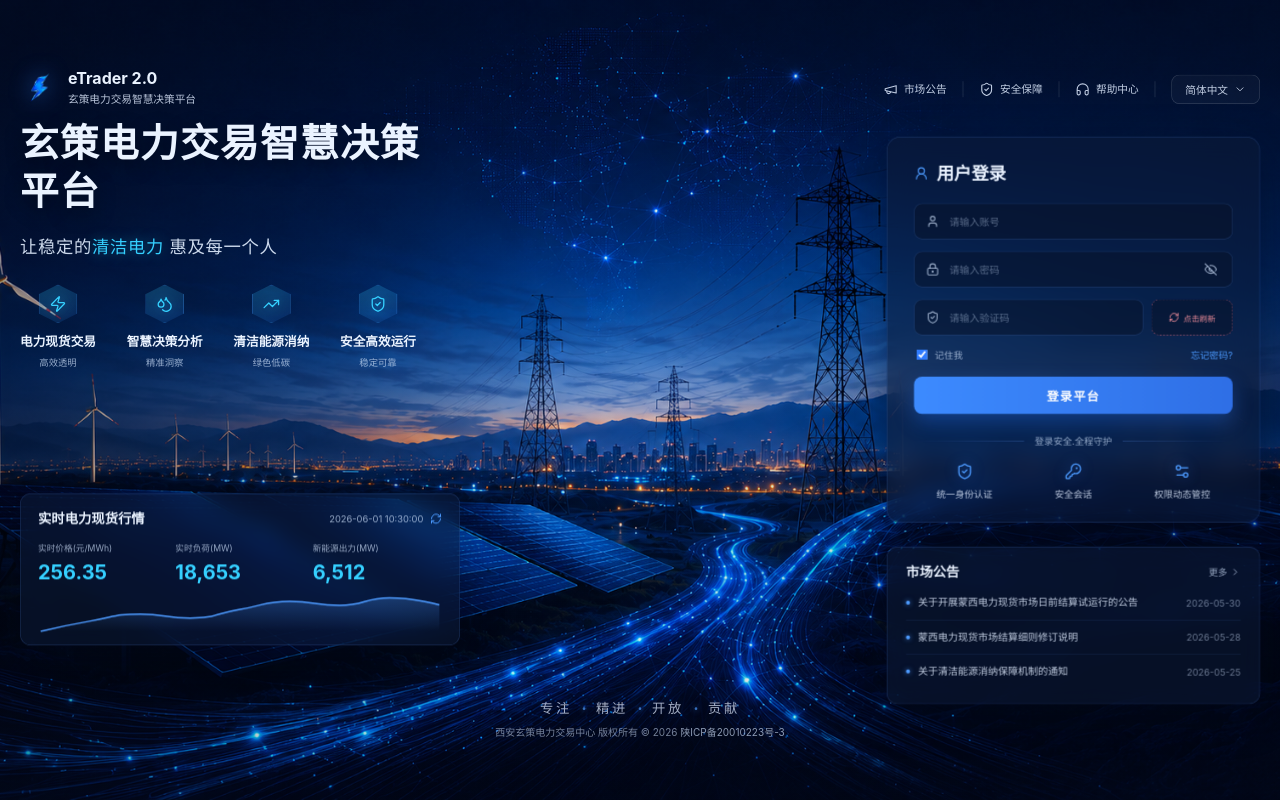
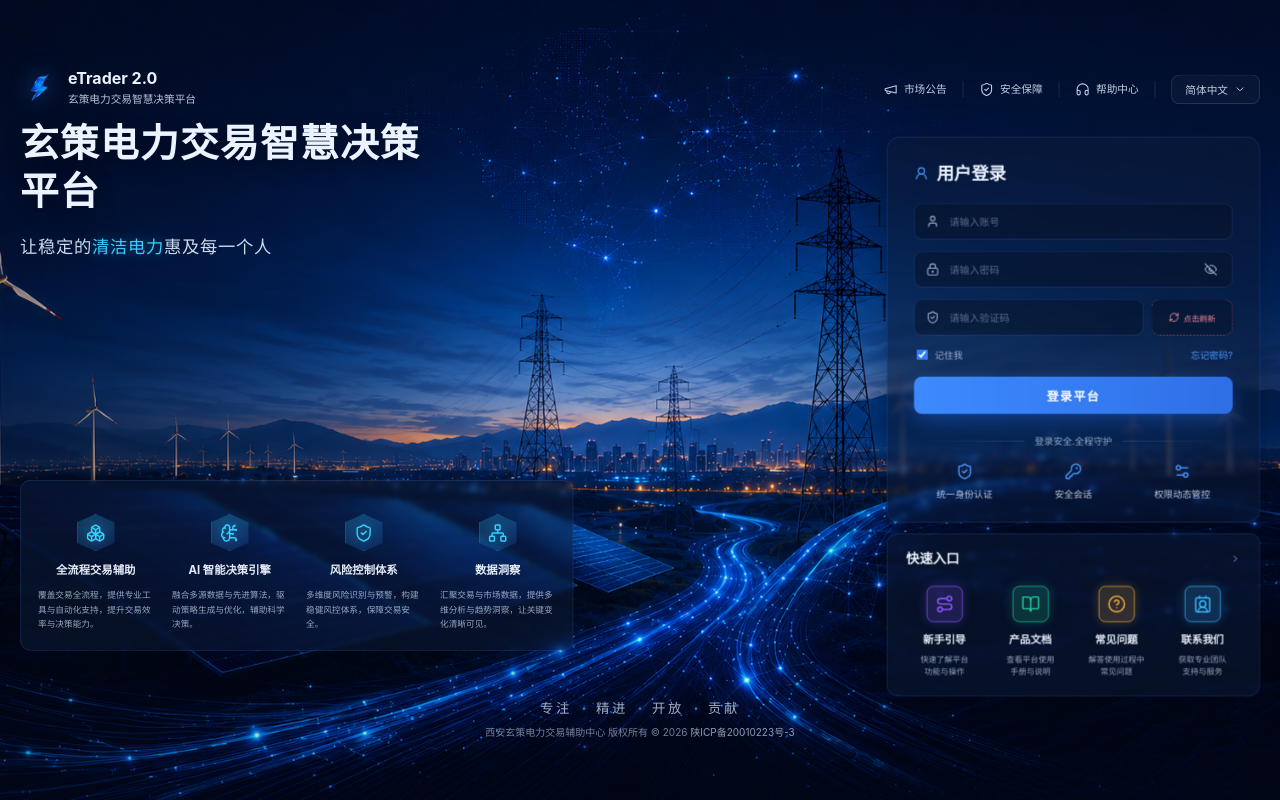
Before and after one commit to holyzelda/investment-research-agent, a Vue app in the folder agent-frontend/: page /login in a window 1280 px wide. Built offline with nearby package versions, Linux system fonts and the light colour scheme; no server answers.

Commit message:
优化登录页面:build

```diff
--- a/agent-frontend/src/views/login.vue
+++ b/agent-frontend/src/views/login.vue
@@ -40,34 +40,20 @@
         <span>玄策电力交易智慧决策</span>
         <span>平台</span>
       </h1>
-      <p class="hero-sub">让稳定的<em>清洁电力</em> 惠及每一个人</p>
+      <p class="hero-sub">让稳定的<em>清洁电力</em>惠及每一个人</p>
+    </section>
 
-      <div class="feature-row">
-        <article v-for="feature in features" :key="feature.title" class="feature-item">
-          <span class="feature-icon">
-            <component :is="feature.icon" aria-hidden="true" />
+    <section class="capability-card glass-card" aria-label="平台核心能力">
+
+      <div class="capability-grid">
+        <article v-for="capability in capabilities" :key="capability.title" class="capability-item">
+          <span class="capability-icon">
+            <component :is="capability.icon" aria-hidden="true" />
           </span>
-          <strong>{{ feature.title }}</strong>
-          <em>{{ feature.desc }}</em>
+          <strong>{{ capability.title }}</strong>
+          <p>{{ capability.desc }}</p>
         </article>
       </div>
-    </section>
-
-    <section class="market-card glass-card" aria-label="实时电力现货行情">
-      <header class="market-head">
-        <h3>实时电力现货行情</h3>
-        <div class="market-time">
-          <span>{{ marketTime }}</span>
-          <RefreshCwIcon aria-hidden="true" />
-        </div>
-      </header>
-      <div class="market-metrics">
-        <article v-for="metric in metrics" :key="metric.label" class="metric-item">
-          <span>{{ metric.label }}</span>
-          <strong>{{ metric.value }}</strong>
-        </article>
-      </div>
-      <div ref="lineChartRef" class="market-chart"></div>
     </section>
 
     <section class="login-card glass-card" aria-label="用户登录">
@@ -138,21 +124,26 @@
       </div>
     </section>
 
-    <section class="notice-card glass-card" aria-label="市场公告">
-      <header class="notice-head">
-        <h3>市场公告</h3>
-        <a href="javascript:void(0)">
-          更多
-          <ChevronRightIcon aria-hidden="true" />
+    <section class="quick-card glass-card" aria-label="快速入口">
+      <header class="quick-head">
+        <h3>快速入口</h3>
+        <ChevronRightIcon aria-hidden="true" />
+      </header>
+      <div class="quick-grid">
+        <a
+          v-for="entry in quickEntries"
+          :key="entry.title"
+          :class="`is-${entry.tone}`"
+          href="javascript:void(0)"
+          class="quick-entry"
+        >
+          <span class="quick-icon">
+            <component :is="entry.icon" aria-hidden="true" />
+          </span>
+          <strong>{{ entry.title }}</strong>
+          <span>{{ entry.desc }}</span>
         </a>
-      </header>
-      <ul class="notice-list">
-        <li v-for="notice in notices" :key="notice.title">
-          <span class="notice-dot" aria-hidden="true"></span>
-          <span class="notice-title">{{ notice.title }}</span>
-          <span class="notice-date">{{ notice.date }}</span>
-        </li>
-      </ul>
+      </div>
     </section>
 
     <footer class="login-footer">
@@ -166,7 +157,7 @@
         <span>贡献</span>
       </div>
       <p>
-        西安玄策电力交易中心 版权所有 © 2026
+        西安玄策电力交易辅助中心 版权所有 © 2026
         <a href="https://beian.miit.gov.cn/#/Integrated/recordQuery" target="_blank" rel="noopener noreferrer">
           陕ICP备20010223号-3
         </a>
@@ -178,27 +169,30 @@
 </template>
 
 <script setup>
-import { nextTick, onBeforeUnmount, onMounted, reactive, ref } from 'vue'
+import { onBeforeUnmount, onMounted, reactive, ref } from 'vue'
 import { useRoute, useRouter } from 'vue-router'
 import { ElMessage } from 'element-plus'
-import * as echarts from 'echarts'
 import {
+  BookOpen as BookOpenIcon,
+  Boxes as BoxesIcon,
+  BrainCircuit as BrainCircuitIcon,
   ChevronDown as ChevronDownIcon,
   ChevronRight as ChevronRightIcon,
-  Droplets as DropletsIcon,
+  CircleHelp as CircleHelpIcon,
+  ContactRound as ContactRoundIcon,
   Eye as EyeIcon,
   EyeOff as EyeOffIcon,
   Headphones as HeadphonesIcon,
   KeyRound as KeyRoundIcon,
   LockKeyhole as LockKeyholeIcon,
   Megaphone as MegaphoneIcon,
+  Network as NetworkIcon,
   RefreshCw as RefreshCwIcon,
+  Route as RouteIcon,
   Settings2 as Settings2Icon,
   ShieldCheck as ShieldCheckIcon,
-  TrendingUp as TrendingUpIcon,
   User as UserIcon,
   UserRound as UserRoundIcon,
-  Zap as ZapIcon,
 } from '@lucide/vue'
 import { useSessionStore } from '@/store/modules/session'
 import { usePermissionStore } from '@/store/modules/permission'
@@ -214,40 +208,46 @@ const permission = usePermissionStore()
 const loading = ref(false)
 const showPassword = ref(false)
 const rememberMe = ref(true)
-const lineChartRef = ref(null)
 const codeUrl = ref('')
 const captchaEnabled = ref(true)
 const captchaError = ref(false)
 const pageScale = ref(1)
 const form = reactive({ username: '', password: '', code: '', uuid: '' })
-let lineChart = null
-let resizeObserver = null
 
-const marketTime = '2026-06-01 10:30:00'
-
-const features = [
-  { icon: ZapIcon, title: '电力现货交易', desc: '高效透明' },
-  { icon: DropletsIcon, title: '智慧决策分析', desc: '精准洞察' },
-  { icon: TrendingUpIcon, title: '清洁能源消纳', desc: '绿色低碳' },
-  { icon: ShieldCheckIcon, title: '安全高效运行', desc: '稳定可靠' },
+const capabilities = [
+  {
+    icon: BoxesIcon,
+    title: '全流程交易辅助',
+    desc: '覆盖交易全流程，提供专业工具与自动化支持，提升交易效率与决策能力。',
+  },
+  {
+    icon: BrainCircuitIcon,
+    title: 'AI 智能决策引擎',
+    desc: '融合多源数据与先进算法，驱动策略生成与优化，辅助科学决策。',
+  },
+  {
+    icon: ShieldCheckIcon,
+    title: '风险控制体系',
+    desc: '多维度风险识别与预警，构建稳健风控体系，保障交易安全。',
+  },
+  {
+    icon: NetworkIcon,
+    title: '数据洞察',
+    desc: '汇聚交易与市场数据，提供多维分析与趋势洞察，让关键变化清晰可见。',
+  },
 ]
 
-const metrics = [
-  { label: '实时价格(元/MWh)', value: '256.35' },
-  { label: '实时负荷(MW)', value: '18,653' },
-  { label: '新能源出力(MW)', value: '6,512' },
+const quickEntries = [
+  { icon: RouteIcon, title: '新手引导', desc: '快速了解平台\n功能与操作', tone: 'purple' },
+  { icon: BookOpenIcon, title: '产品文档', desc: '查看平台使用\n手册与说明', tone: 'green' },
+  { icon: CircleHelpIcon, title: '常见问题', desc: '解答使用过程中\n常见问题', tone: 'amber' },
+  { icon: ContactRoundIcon, title: '联系我们', desc: '获取专业团队\n支持与服务', tone: 'cyan' },
 ]
 
 const authMethods = [
   { icon: ShieldCheckIcon, label: '统一身份认证' },
   { icon: KeyRoundIcon, label: '安全会话' },
   { icon: Settings2Icon, label: '权限动态管控' },
-]
-
-const notices = [
-  { title: '关于开展蒙西电力现货市场日前结算试运行的公告', date: '2026-05-30' },
-  { title: '蒙西电力现货市场结算细则修订说明', date: '2026-05-28' },
-  { title: '关于清洁能源消纳保障机制的通知', date: '2026-05-25' },
 ]
 
 const DESIGN_WIDTH = 2560
@@ -271,38 +271,6 @@ async function getCode() {
     captchaError.value = true
     codeUrl.value = ''
     ElMessage.error(error.message || '验证码获取失败')
-  }
-}
-
-function initCharts() {
-  if (lineChartRef.value) {
-    lineChart = echarts.init(lineChartRef.value, null, { renderer: 'svg' })
-    lineChart.setOption({
-      animation: true,
-      grid: { left: 4, right: 4, top: 8, bottom: 4 },
-      xAxis: {
-        type: 'category',
-        show: false,
-        boundaryGap: false,
-        data: ['00:00', '03:00', '06:00', '09:00', '12:00', '15:00', '18:00', '21:00', '24:00'],
-      },
-      yAxis: { type: 'value', show: false, scale: true },
-      series: [
-        {
-          type: 'line',
-          smooth: true,
-          symbol: 'none',
-          data: [210, 228, 240, 233, 248, 262, 255, 268, 256],
-          lineStyle: { width: 2.2, color: '#4d9bff' },
-          areaStyle: {
-            color: new echarts.graphic.LinearGradient(0, 0, 0, 1, [
-              { offset: 0, color: 'rgba(77,155,255,.38)' },
-              { offset: 1, color: 'rgba(77,155,255,0)' },
-            ]),
-          },
-        },
-      ],
-    })
   }
 }
 
@@ -330,22 +298,14 @@ async function onLogin() {
   }
 }
 
-onMounted(async () => {
+onMounted(() => {
   updateScale()
   window.addEventListener('resize', updateScale)
   getCode()
-  await nextTick()
-  initCharts()
-  resizeObserver = new ResizeObserver(() => {
-    lineChart?.resize()
-  })
-  if (lineChartRef.value) resizeObserver.observe(lineChartRef.value)
 })
 
 onBeforeUnmount(() => {
   window.removeEventListener('resize', updateScale)
-  resizeObserver?.disconnect()
-  lineChart?.dispose()
 })
 </script>
 
@@ -473,8 +433,7 @@ onBeforeUnmount(() => {
 
 .top-nav svg,
 .login-card header svg,
-.security-row svg,
-.feature-icon svg {
+.security-row svg {
   width: 22px;
   height: 22px;
   stroke-width: 1.8;
@@ -529,125 +488,75 @@ onBeforeUnmount(() => {
   text-shadow: 0 0 20px rgba(53, 208, 255, 0.4);
 }
 
-.feature-row {
-  display: flex;
-  gap: 46px;
-  margin-top: 38px;
-}
-
-.feature-item {
-  display: flex;
-  flex-direction: column;
-  align-items: center;
-  text-align: center;
-}
-
-.feature-icon {
-  display: grid;
-  place-items: center;
-  width: 58px;
-  height: 58px;
-  margin-bottom: 14px;
-  color: var(--cyan);
-  background: linear-gradient(160deg, rgba(53, 208, 255, 0.22), rgba(47, 123, 255, 0.12));
-  border: 1px solid rgba(77, 155, 255, 0.4);
-  clip-path: polygon(50% 0, 100% 25%, 100% 75%, 50% 100%, 0 75%, 0 25%);
-}
-
-.feature-icon svg {
-  width: 26px;
-  height: 26px;
-  filter: drop-shadow(0 0 10px rgba(53, 208, 255, 0.5));
-}
-
-.feature-item strong {
-  font-size: 19px;
-  font-weight: 600;
-}
-
-.feature-item em {
-  margin-top: 6px;
-  color: var(--muted);
-  font-size: 14px;
-  font-style: normal;
-}
-
 /* ---------- 玻璃卡片通用 ---------- */
 .glass-card {
   border-radius: 16px;
   background: var(--panel-bg);
-  backdrop-filter: blur(18px);
+  backdrop-filter: blur(4px);
   border: 1px solid var(--line);
   box-shadow: var(--shadow);
 }
 
-/* ---------- 实时行情卡片 ---------- */
-.market-card {
+/* ---------- 平台核心能力 ---------- */
+.capability-card {
   position: absolute;
   left: 30px;
-  top: 680px;
-  width: 660px;
+  top: 660px;
+  width: 830px;
   box-sizing: border-box;
-  padding: 22px 26px 16px;
+  padding: 22px 26px 28px;
   z-index: 4;
 }
 
-.market-head {
-  display: flex;
-  align-items: center;
-  justify-content: space-between;
-}
-
-.market-head h3 {
+.capability-card h3 {
   margin: 0;
   font-size: 20px;
   font-weight: 700;
 }
 
-.market-time {
-  display: flex;
-  align-items: center;
-  gap: 10px;
-  color: var(--muted);
-  font-size: 14px;
+.capability-grid {
+  display: grid;
+  grid-template-columns: repeat(4, minmax(0, 1fr));
+  gap: 28px;
+  margin-top: 28px;
 }
 
-.market-time svg {
-  width: 18px;
-  height: 18px;
-  color: var(--blue-light);
-  cursor: pointer;
+.capability-item {
+  display: flex;
+  flex-direction: column;
 }
 
-.market-metrics {
+.capability-icon {
   display: grid;
-  grid-template-columns: repeat(3, 1fr);
-  gap: 12px;
-  margin-top: 20px;
+  width: 56px;
+  height: 56px;
+  margin: 0 auto 16px;
+  place-items: center;
+  color: var(--cyan);
+  background: linear-gradient(160deg, rgba(53, 208, 255, 0.24), rgba(47, 123, 255, 0.14));
+  border: 1px solid rgba(77, 155, 255, 0.42);
+  clip-path: polygon(50% 0, 100% 22%, 100% 78%, 50% 100%, 0 78%, 0 22%);
 }
 
-.metric-item {
-  display: flex;
-  flex-direction: column;
-  gap: 10px;
+.capability-icon svg {
+  width: 29px;
+  height: 29px;
+  stroke-width: 1.8;
+  filter: drop-shadow(0 0 10px rgba(53, 208, 255, 0.5));
 }
 
-.metric-item span {
+.capability-item strong {
+  color: rgba(237, 245, 255, 0.96);
+  font-size: 17px;
+  font-weight: 700;
+  text-align: center;
+}
+
+.capability-item p {
+  margin: 12px 0 0;
   color: var(--muted);
   font-size: 13px;
-}
-
-.metric-item strong {
-  color: var(--cyan);
-  font-size: 30px;
-  font-weight: 700;
-  line-height: 1;
-}
-
-.market-chart {
-  width: 100%;
-  height: 64px;
-  margin-top: 14px;
+  line-height: 1.7;
 }
 
 /* ---------- 登录卡片 ---------- */
@@ -893,95 +802,102 @@ onBeforeUnmount(() => {
   filter: drop-shadow(0 0 10px rgba(47, 123, 255, 0.45));
 }
 
-/* ---------- 市场公告卡片 ---------- */
-.notice-card {
+/* ---------- 快速入口 ---------- */
+.quick-card {
   position: absolute;
-  top: 760px;
+  top: 740px;
   right: 30px;
   width: 560px;
   box-sizing: border-box;
-  padding: 22px 28px;
+  padding: 22px 28px 26px;
   z-index: 4;
 }
 
-.notice-head {
+.quick-head {
   display: flex;
   align-items: center;
   justify-content: space-between;
-  margin-bottom: 6px;
 }
 
-.notice-head h3 {
+.quick-head h3 {
   margin: 0;
   font-size: 20px;
   font-weight: 700;
 }
 
-.notice-head a {
-  display: inline-flex;
+.quick-head svg {
+  width: 16px;
+  height: 16px;
+  color: var(--muted);
+}
+
+.quick-grid {
+  display: grid;
+  grid-template-columns: repeat(4, minmax(0, 1fr));
+  gap: 14px;
+  margin-top: 26px;
+}
+
+.quick-entry {
+  display: flex;
+  min-width: 0;
+  flex-direction: column;
   align-items: center;
-  gap: 4px;
-  color: var(--muted);
-  font-size: 14px;
+  color: inherit;
+  text-align: center;
   text-decoration: none;
 }
 
-.notice-head a svg {
-  width: 16px;
-  height: 16px;
+.quick-icon {
+  display: grid;
+  width: 54px;
+  height: 54px;
+  margin-bottom: 14px;
+  place-items: center;
+  border: 1px solid currentColor;
+  border-radius: 10px;
+  background: color-mix(in srgb, currentColor 18%, transparent);
+  box-shadow: 0 0 18px color-mix(in srgb, currentColor 24%, transparent);
 }
 
-.notice-head a:hover {
+.quick-icon svg {
+  width: 28px;
+  height: 28px;
+  stroke-width: 1.8;
+}
+
+.quick-entry strong {
+  color: rgba(237, 245, 255, 0.96);
+  font-size: 16px;
+  font-weight: 700;
+}
+
+.quick-entry > span:last-child {
+  margin-top: 8px;
+  color: var(--muted);
+  font-size: 12px;
+  line-height: 1.6;
+  white-space: pre-line;
+}
+
+.quick-entry:hover strong {
   color: var(--cyan);
 }
 
-.notice-list {
-  margin: 0;
-  padding: 0;
-  list-style: none;
+.quick-entry.is-purple {
+  color: #8d5cff;
 }
 
-.notice-list li {
-  display: flex;
-  align-items: center;
-  gap: 12px;
-  padding: 14px 0;
-  border-bottom: 1px solid rgba(96, 150, 240, 0.12);
+.quick-entry.is-green {
+  color: #1ecf9a;
 }
 
-.notice-list li:last-child {
-  border-bottom: 0;
+.quick-entry.is-amber {
+  color: #f0ae3d;
 }
 
-.notice-dot {
-  flex-shrink: 0;
-  width: 6px;
-  height: 6px;
-  border-radius: 50%;
-  background: var(--blue-light);
-  box-shadow: 0 0 8px rgba(77, 155, 255, 0.8);
-}
-
-.notice-title {
-  flex: 1;
-  min-width: 0;
-  overflow: hidden;
-  color: rgba(224, 236, 255, 0.86);
-  font-size: 15px;
-  white-space: nowrap;
-  text-overflow: ellipsis;
-  transition: color 0.2s ease;
-}
-
-.notice-list li:hover .notice-title {
-  color: var(--cyan);
-  cursor: pointer;
-}
-
-.notice-date {
-  flex-shrink: 0;
-  color: var(--faint);
-  font-size: 14px;
+.quick-entry.is-cyan {
+  color: #39b9ff;
 }
 
 /* ---------- 页脚 ---------- */
```
Also changed, not shown: 1 other file (tests, documents, lock files or other folders).
